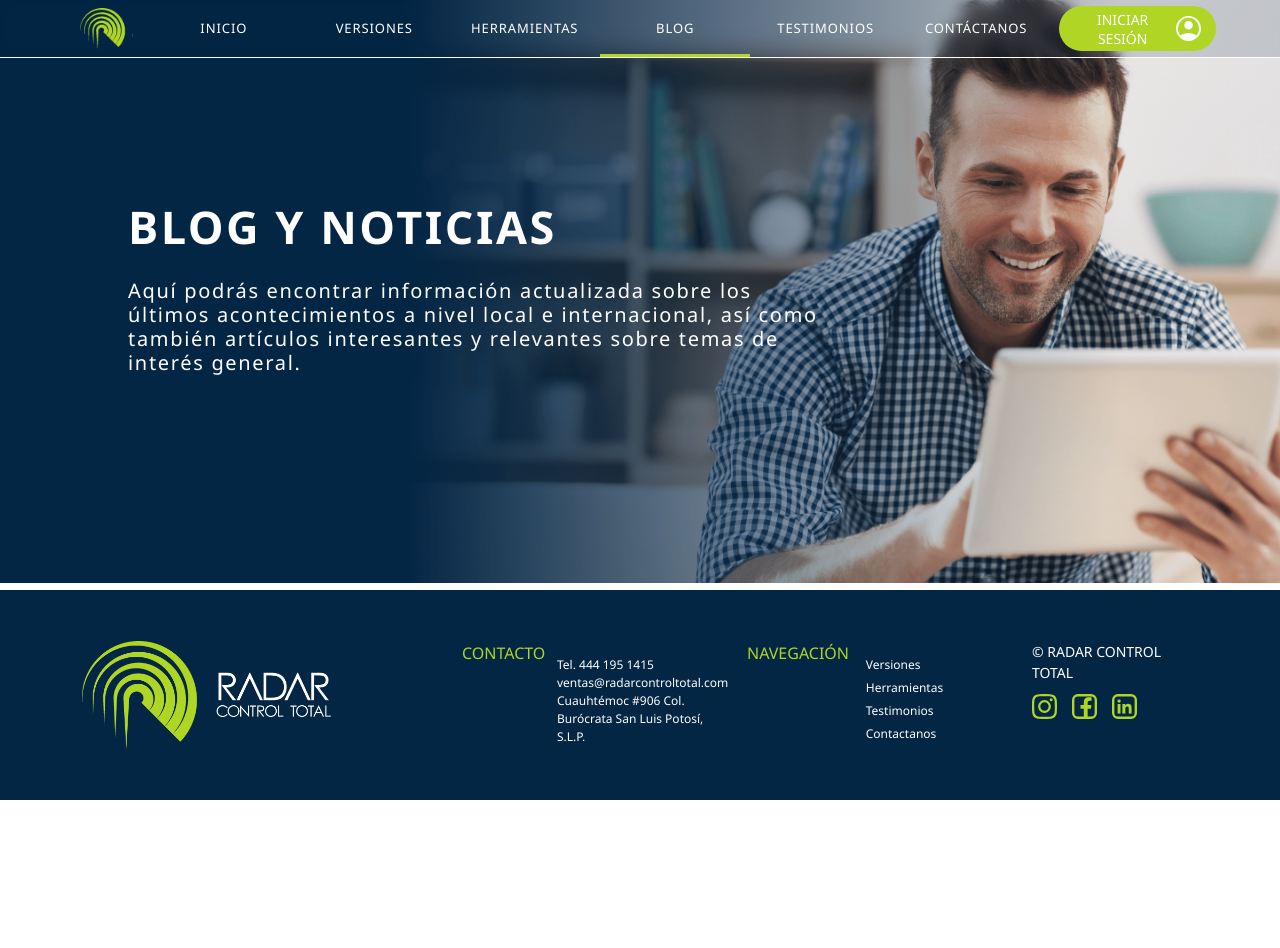
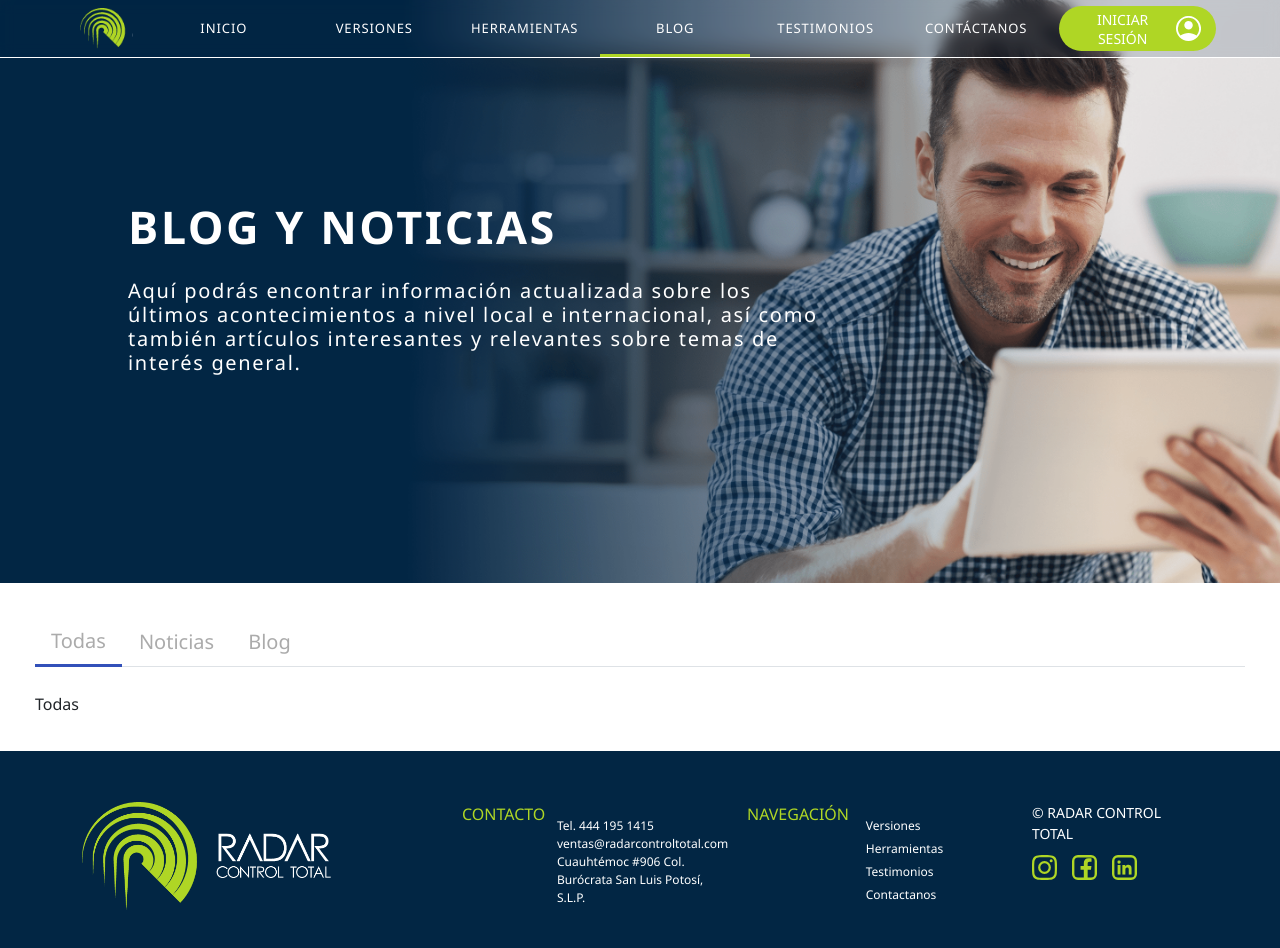
Before and after one commit to SmearyQuill/my-first-static-web-app, an Angular app: page /blog in a window 1280 px wide. Shown: the top 948 px of the page. Before the commit the page ends 800 px from the top, so only its background shows below. Built offline with nearby package versions, Linux system fonts and the light colour scheme.

Commit message:
Inicio de seccion de tabs en blog.

```diff
--- a/src/app/blog/blog.module.ts
+++ b/src/app/blog/blog.module.ts
@@ -4,12 +4,14 @@ import { CommonModule } from '@angular/common';
 import { BlogRoutingModule } from './blog-routing.module';
 import { IndexComponent } from './index/index.component';
 import { HeroComponent } from './hero/hero.component';
+import { PostGridComponent } from './post-grid/post-grid.component';
 
 
 @NgModule({
   declarations: [
     IndexComponent,
-    HeroComponent
+    HeroComponent,
+    PostGridComponent
   ],
   imports: [
     CommonModule,
--- a/src/app/blog/index/index.component.html
+++ b/src/app/blog/index/index.component.html
@@ -1 +1,2 @@
 <blog-hero></blog-hero>
+<blog-post-grid></blog-post-grid>
--- /dev/null
+++ b/src/app/blog/post-grid/post-grid.component.css
@@ -0,0 +1,18 @@
+#post-grid-section {
+    padding: 35px;
+}
+
+.tab-content {
+    margin-top: 25px;
+}
+
+.nav-link {
+    font-family: 'Segoe UI', 'Poppins', Tahoma, Geneva, Verdana, sans-serif !important;
+    color: #ABABAB !important;
+    font-size: 20px;
+}
+
+.nav-link.active {
+    border: 0;
+    border-bottom: 3px solid #3250B9;
+}
--- /dev/null
+++ b/src/app/blog/post-grid/post-grid.component.html
@@ -0,0 +1,21 @@
+<section id="post-grid-section">
+    <ul class="nav nav-tabs" role="tablist">
+        <li class="nav-item" role="presentation">
+            <button class="nav-link active" id="all-tab" data-bs-toggle="tab" data-bs-target="#all-entries"
+                type="button" role="tab" aria-controls="home" aria-selected="true">Todas</button>
+        </li>
+        <li class="nav-item" role="presentation">
+            <button class="nav-link" id="news-tab" data-bs-toggle="tab" data-bs-target="#news-entries" type="button"
+                role="tab" aria-controls="profile" aria-selected="false">Noticias</button>
+        </li>
+        <li class="nav-item" role="presentation">
+            <button class="nav-link" id="blog-tab" data-bs-toggle="tab" data-bs-target="#blog-entries" type="button"
+                role="tab" aria-controls="contact" aria-selected="false">Blog</button>
+        </li>
+    </ul>
+    <div class="tab-content">
+        <div class="tab-pane fade show active" id="all-entries" role="tabpanel" aria-labelledby="all-tab"> Todas </div>
+        <div class="tab-pane fade" id="news-entries" role="tabpanel" aria-labelledby="news-tab"> Noticias </div>
+        <div class="tab-pane fade" id="blog-entries" role="tabpanel" aria-labelledby="blog-tab"> Blog </div>
+    </div>
+</section>
--- /dev/null
+++ b/src/app/blog/post-grid/post-grid.component.ts
@@ -0,0 +1,15 @@
+import { Component, OnInit } from '@angular/core';
+
+@Component({
+  selector: 'blog-post-grid',
+  templateUrl: './post-grid.component.html',
+  styleUrls: ['./post-grid.component.css']
+})
+export class PostGridComponent implements OnInit {
+
+  constructor() { }
+
+  ngOnInit(): void {
+  }
+
+}
```
Also changed, not shown: 1 other file (tests, documents, lock files or other folders).
